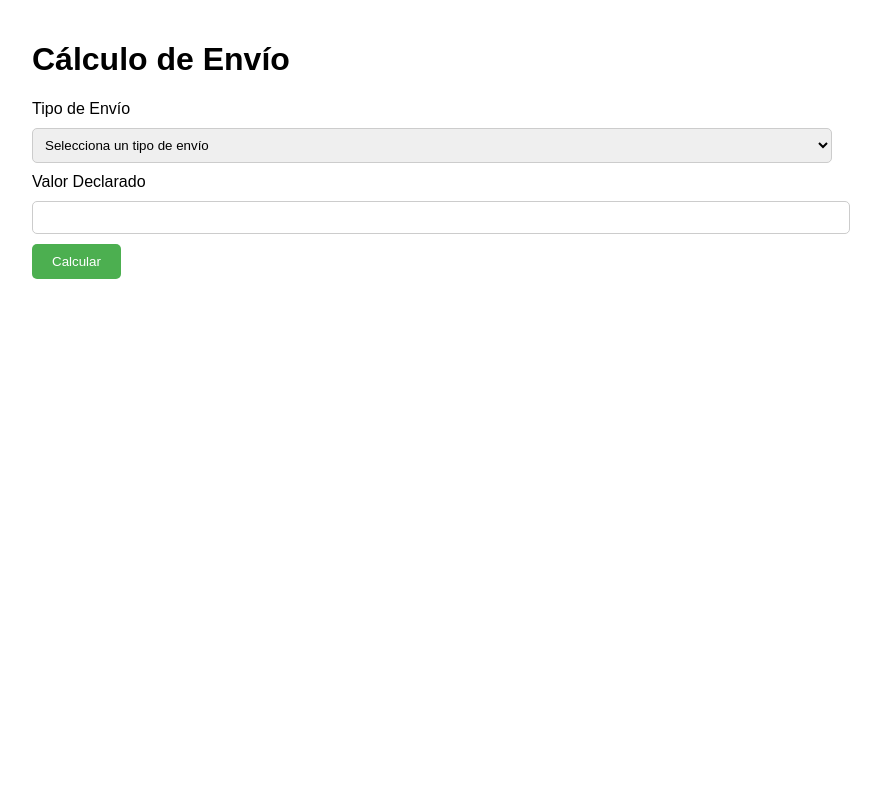
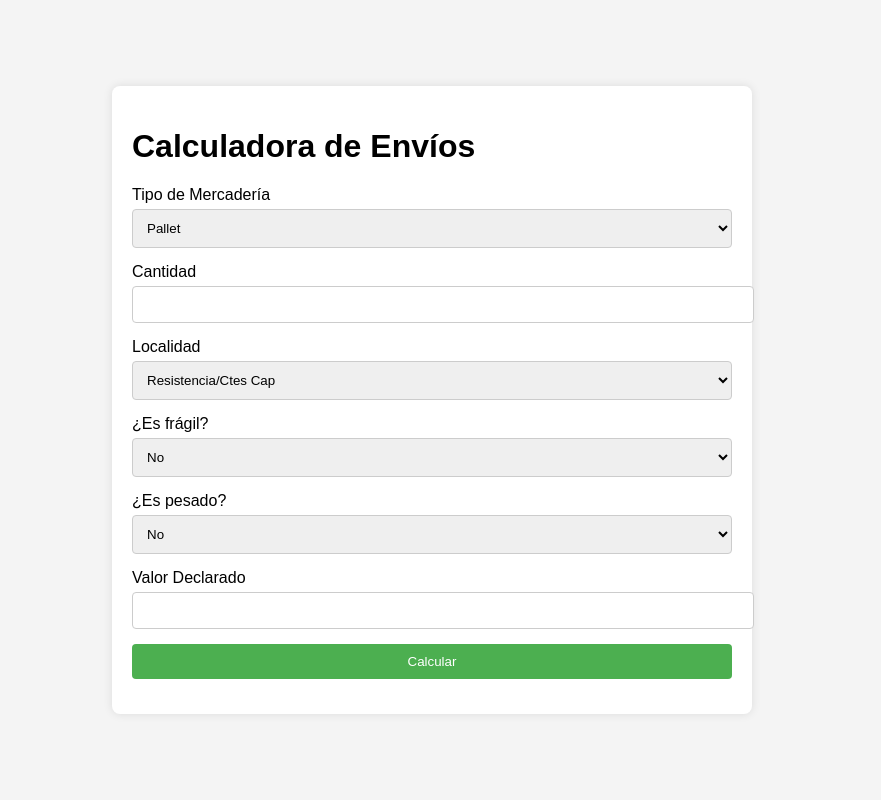
Before and after one commit to EzqAl/Tarifasiro, a Flask app: template templates/index.html in a window 1280 px wide. Shown: the whole page, without its empty margins (208-1089 px from the left). Run offline with Flask 3, Linux system fonts and the light colour scheme; the template is opened without the code that fills it, so the values that code supplies are empty.

Commit message:
Update index.html

```diff
--- a/templates/index.html
+++ b/templates/index.html
@@ -3,129 +3,117 @@
 <head>
     <meta charset="UTF-8">
     <meta name="viewport" content="width=device-width, initial-scale=1.0">
-    <title>Cálculo de Envío</title>
+    <title>Calculadora de Envíos</title>
     <style>
         body {
             font-family: Arial, sans-serif;
             margin: 0;
+            padding: 0;
+            display: flex;
+            justify-content: center;
+            align-items: center;
+            height: 100vh;
+            background-color: #f4f4f4;
+        }
+        .container {
+            background-color: white;
             padding: 20px;
-            box-sizing: border-box;
+            box-shadow: 0 0 10px rgba(0, 0, 0, 0.1);
+            width: 100%;
+            max-width: 600px;
+            border-radius: 8px;
         }
-        .form-container {
-            max-width: 800px;
-            margin: auto;
+        .form-group {
+            margin-bottom: 15px;
         }
-        select, input[type="number"], input[type="text"] {
+        label {
+            display: block;
+            margin-bottom: 5px;
+        }
+        select, input[type="number"], input[type="text"], input[type="submit"] {
             width: 100%;
-            padding: 8px;
-            margin: 10px 0;
+            padding: 10px;
             border: 1px solid #ccc;
-            border-radius: 5px;
+            border-radius: 4px;
         }
-        button {
-            padding: 10px 20px;
+        input[type="submit"] {
             background-color: #4CAF50;
             color: white;
             border: none;
-            border-radius: 5px;
             cursor: pointer;
         }
-        .results {
+        input[type="submit"]:hover {
+            background-color: #45a049;
+        }
+        .resultado {
             margin-top: 20px;
-            border: 1px solid #ccc;
-            padding: 20px;
-            background-color: #f9f9f9;
-        }
-        .results h3 {
-            margin-top: 0;
-        }
-        .results p {
-            margin: 5px 0;
+            padding: 10px;
+            background-color: #e0ffe0;
+            border: 1px solid #4CAF50;
+            border-radius: 4px;
         }
     </style>
 </head>
 <body>
-    <div class="form-container">
-        <h1>Cálculo de Envío</h1>
+    <div class="container">
+        <h1>Calculadora de Envíos</h1>
+        <form method="POST">
+            <div class="form-group">
+                <label for="tipo_mercaderia">Tipo de Mercadería</label>
+                <select name="tipo_mercaderia" required>
+                    <option value="Pallet">Pallet</option>
+                    <option value="Bulto">Bulto</option>
+                    <option value="Donación">Donación</option>
+                </select>
+            </div>
 
-        <form method="POST">
-            <!-- Tipo de Envío -->
-            <label for="tipo_envio">Tipo de Envío</label>
-            <select name="tipo_envio" id="tipo_envio" onchange="this.form.submit()">
-                <option value="">Selecciona un tipo de envío</option>
-                <option value="pallet" {% if session.tipo_envio == 'pallet' %}selected{% endif %}>Pallet</option>
-                <option value="bultos" {% if session.tipo_envio == 'bultos' %}selected{% endif %}>Bultos</option>
-                <option value="donacion" {% if session.tipo_envio == 'donacion' %}selected{% endif %}>Donación</option>
-            </select>
+            <div class="form-group">
+                <label for="cantidad">Cantidad</label>
+                <input type="number" name="cantidad" required>
+            </div>
 
-            {% if session.tipo_envio %}
-                <!-- Localidad -->
-                <label for="localidad">Selecciona la Localidad</label>
-                <select name="localidad" id="localidad" onchange="this.form.submit()">
-                    <option value="">Selecciona una localidad</option>
+            <div class="form-group">
+                <label for="localidad">Localidad</label>
+                <select name="localidad" required>
                     {% for localidad in localidades %}
-                        <option value="{{ localidad }}" {% if session.localidad == localidad %}selected{% endif %}>{{ localidad }}</option>
+                    <option value="{{ localidad }}">{{ localidad }}</option>
                     {% endfor %}
                 </select>
-            {% endif %}
+            </div>
 
-            {% if session.localidad %}
-                {% if session.tipo_envio == 'pallet' %}
-                    <!-- Pallet Options -->
+            <div class="form-group">
                 <label for="fragil">¿Es frágil?</label>
-                    <select name="fragil" id="fragil">
+                <select name="fragil">
                     <option value="no">No</option>
-                        <option value="si" {% if session.fragil %}selected{% endif %}>Sí</option>
+                    <option value="si">Sí</option>
                 </select>
+            </div>
 
-                    <label for="pesado">¿Es pesado?</label>
-                    <select name="pesado" id="pesado">
+            <div class="form-group">
+                <label for="peso">¿Es pesado?</label>
+                <select name="peso">
                     <option value="no">No</option>
-                        <option value="si" {% if session.pesado %}selected{% endif %}>Sí</option>
+                    <option value="si">Sí</option>
                 </select>
+            </div>
 
-                {% elif session.tipo_envio == 'bultos' %}
-                    <!-- Cantidad de Bultos -->
-                    <label for="cantidad">Cantidad de Bultos</label>
-                    <input type="number" name="cantidad" id="cantidad" min="1" value="{{ session.cantidad_bultos if session.cantidad_bultos else '' }}" onchange="this.form.submit()">
-                {% endif %}
-            {% endif %}
+            <div class="form-group">
+                <label for="valor_declarado">Valor Declarado</label>
+                <input type="text" name="valor_declarado" required>
+            </div>
 
-            {% if session.cantidad_bultos %}
-                <!-- Selección de Categorías -->
-                <label for="categorias">Selecciona las categorías de los bultos</label>
-                <select name="categoria" id="categorias" multiple>
-                    <option value="Chica" {% if "Chica" in session.categorias %}selected{% endif %}>Chica</option>
-                    <option value="Mediana" {% if "Mediana" in session.categorias %}selected{% endif %}>Mediana</option>
-                    <option value="Grande" {% if "Grande" in session.categorias %}selected{% endif %}>Grande</option>
-                    <option value="XL" {% if "XL" in session.categorias %}selected{% endif %}>XL</option>
-                    <option value="XXL" {% if "XXL" in session.categorias %}selected{% endif %}>XXL</option>
-                    <option value="M3" {% if "M3" in session.categorias %}selected{% endif %}>M3</option>
-                    <option value="Donación" {% if "Donación" in session.categorias %}selected{% endif %}>Donación</option>
-                </select>
-
-                <label for="pesado_bultos">¿Son pesados?</label>
-                <select name="pesado" id="pesado_bultos" multiple>
-                    {% for i in range(session.cantidad_bultos) %}
-                        <option value="{{ i }}" {% if session.pesado and str(i) in session.pesado %}selected{% endif %}>Bulto {{ i+1 }} Pesado</option>
-                    {% endfor %}
-                </select>
-            {% endif %}
-
-            <!-- Valor Declarado -->
-            <label for="valor">Valor Declarado</label>
-            <input type="number" name="valor" id="valor" value="{{ session.valor_declarado if session.valor_declarado else '' }}" required>
-
-            <button type="submit">Calcular</button>
+            <div class="form-group">
+                <input type="submit" value="Calcular">
+            </div>
         </form>
 
-        {% if session.valor_declarado %}
-            <div class="results">
-                <h3>Resultados</h3>
-                <p><strong>Total Base:</strong> ${{ total_base }}</p>
-                <p><strong>Seguro:</strong> ${{ seguro }}</p>
-                <p><strong>IVA (21%):</strong> ${{ iva }}</p>
-                <p><strong>Total Final:</strong> ${{ total }}</p>
+        {% if total > 0 %}
+        <div class="resultado">
+            <h3>Resultado:</h3>
+            <p>Total Base: ${{ total_base }}</p>
+            <p>Seguro: ${{ seguro }}</p>
+            <p>IVA (21%): ${{ iva }}</p>
+            <p>Total: ${{ total }}</p>
         </div>
         {% endif %}
     </div>
```
Lines whose indentation alone changed are shown as unchanged.
